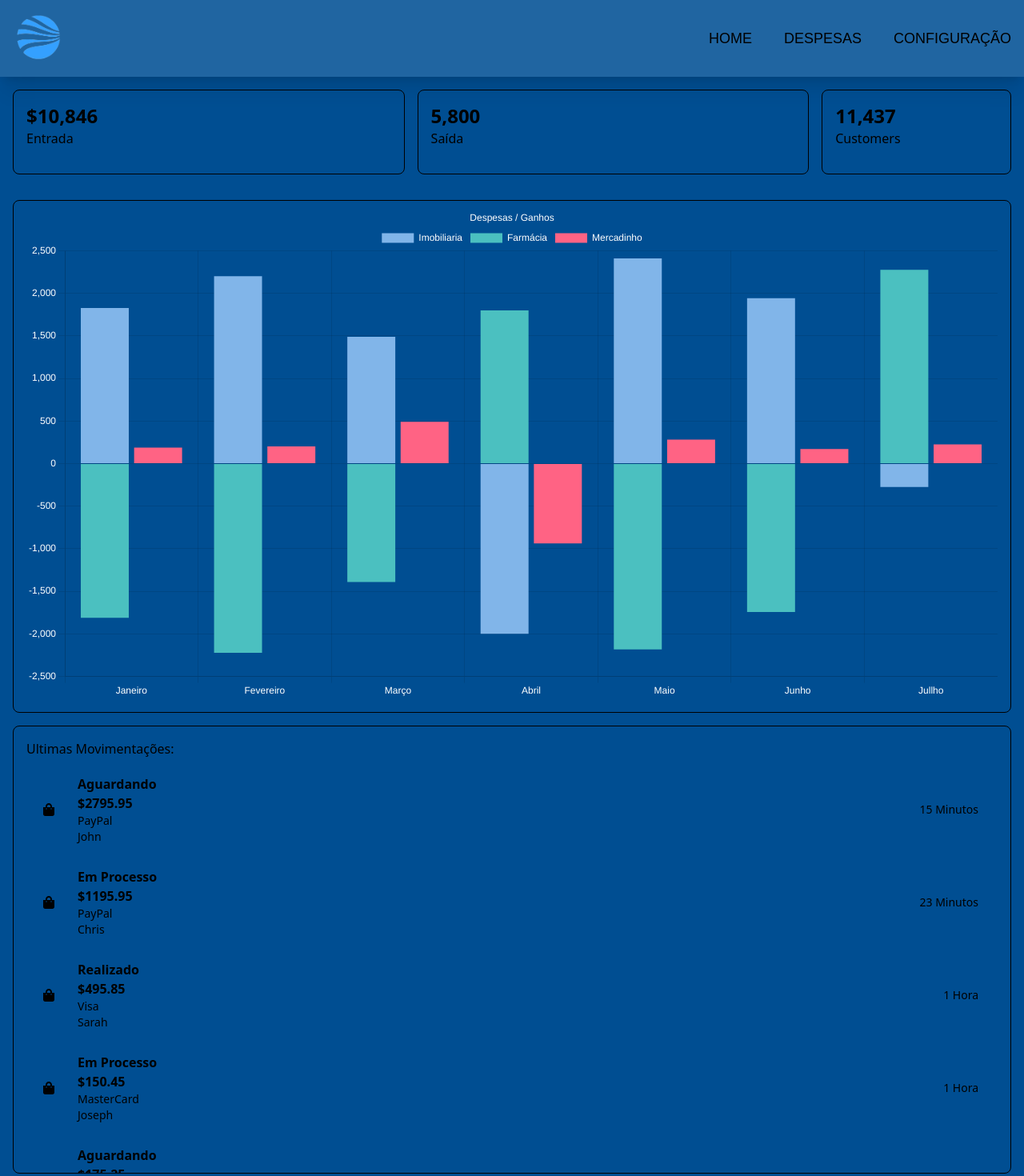
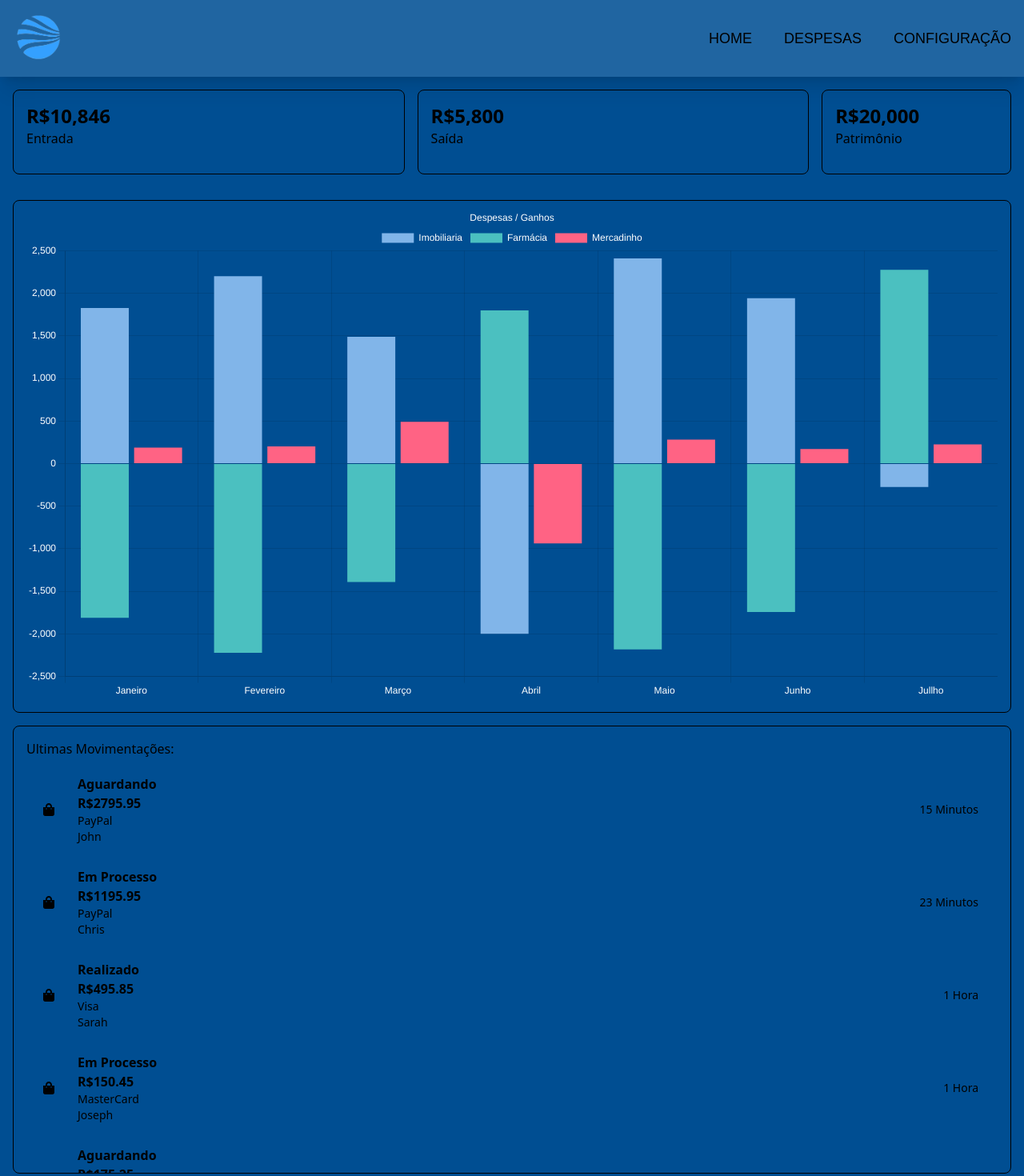
Before and after one commit to LaysAlmeida/projeto-organiza, a Next.js app in the folder projeto_organiza/: page /despesas in a window 1280 px wide. Shown: the top 1470 px of the page at 80% size. Built offline with nearby package versions, Linux system fonts and the light colour scheme.

Commit message:
Últimas Alterações

```diff
--- a/projeto_organiza/src/components/Cards.jsx
+++ b/projeto_organiza/src/components/Cards.jsx
@@ -5,20 +5,20 @@ const Cards = () => {
     <div className='grid lg:grid-cols-5 gap-4 p-4'>
         <div className='lg:col-span-2 col-span-1 flex justify-between w-full border p-4 rounded-lg'>
             <div className='flex flex-col w-full pb-4'>
-                <p className='text-2xl font-bold'>$10,846</p>
+                <p className='text-2xl font-bold'>R$10,846</p>
                 <p className='text-gray-600'>Entrada</p>
             </div>
         </div>
         <div className='lg:col-span-2 col-span-1 flex justify-between w-full border p-4 rounded-lg'>
             <div className='flex flex-col w-full pb-4'>
-                <p className='text-2xl font-bold'>5,800</p>
+                <p className='text-2xl font-bold'>R$5,800</p>
                 <p className='text-gray-600'>Saída</p>
             </div>
         </div>
         <div className='flex justify-between w-full border p-4 rounded-lg'>
             <div className='flex flex-col w-full pb-4'>
-                <p className='text-2xl font-bold'>11,437</p>
-                <p className='text-gray-600'>Customers</p>
+                <p className='text-2xl font-bold'>R$20,000</p>
+                <p className='text-gray-600'>Patrimônio</p>
             </div>
         </div>
     </div>
--- a/projeto_organiza/src/components/HChart.jsx
+++ b/projeto_organiza/src/components/HChart.jsx
@@ -17,8 +17,7 @@ const HChart = () => {
             labels: ['Despesas', 'Metas', 'Saldo Atual', 'Receitas'],
             datasets: [
                 {
-                    label: '# of Votes',
-                    data: [6, 6, 8, 12],
+                    data: [10, 10, 20, 60],
                     borderColor: [
                         'rgba(43, 135, 227, 1)',
                         'rgba(87, 208, 122, 1)',
@@ -47,7 +46,7 @@ const HChart = () => {
 
                 title: {
                     display: true,
-                    text: 'Seu Patrimônio',
+                    text: 'Seu Patrimônio (Em %)',
                     color: 'rgba(255, 255, 255, 1)'
                 },
                 maintainAspectRatio: false,
--- a/projeto_organiza/src/components/RecentOrders.jsx
+++ b/projeto_organiza/src/components/RecentOrders.jsx
@@ -17,7 +17,7 @@ const RecentOrders = () => {
             </div>
             <div className='pl-4'>
               <p className='text-gray-800 font-bold'>{order.status}</p>
-              <p className='text-gray-800 font-bold'>${order.total}</p>
+              <p className='text-gray-800 font-bold'>R${order.total}</p>
               <p className='text-gray-400 text-sm'>{order.method}</p>
               <p className='text-gray-400 text-sm'>{order.name.first}</p>
             </div>
--- a/projeto_organiza/src/pages/homepage.js
+++ b/projeto_organiza/src/pages/homepage.js
@@ -40,7 +40,7 @@ export default function homepage(props) {
             <p className="text-xl font-mukta mt-4">Saldo atual: </p>
             <p className="text-3xl font-mukta">R${cadastro.saldo},00</p>
           </div>
-          <div className="flex flex-row w-full p-4">
+          <div className="flex flex-wrap w-full p-4">
             <HChart />
           </div>
           <RecentOrders />
```
